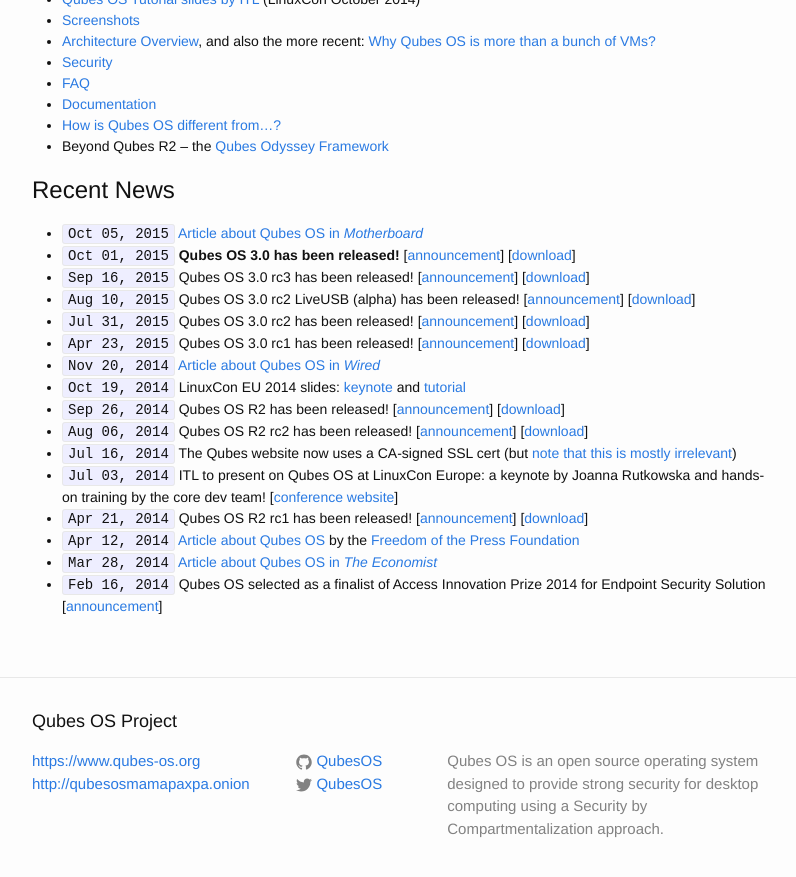
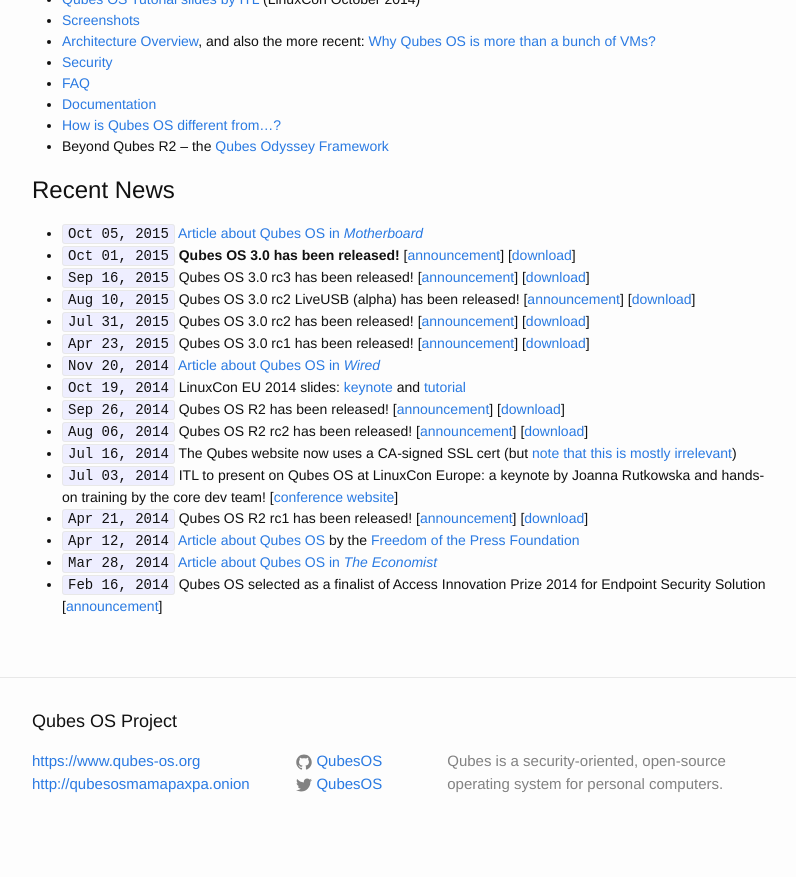
Before and after one commit to QubesOS/qubesos.github.io, a Jekyll site: the page built from pages/home.md, in a window 1280 px wide and 900 px high, scrolled down 595 px. Shown: the top 877 px of the window, without its empty margins (238-1034 px from the left). Built offline with Jekyll 4.4.1, drawn with Linux system fonts in a browser that asks for light colours; after the commit the page ends 1450 px from its top, so only the background shows below that.

Commit message:
Update description

```diff
--- a/_config.yml
+++ b/_config.yml
@@ -2,9 +2,8 @@
 title: Qubes OS Project
 #email: your-email@domain.com
 description: > # this means to ignore newlines until "baseurl:"
-  Qubes OS is an open source operating system designed to provide strong
-  security for desktop computing using a Security by Compartmentalization
-  approach.
+  Qubes is a security-oriented, open-source operating system for personal
+  computers.
 #baseurl: "" # the subpath of your site, e.g. /blog/
 #url: "https://www.qubes-os.org" # the base hostname & protocol for your site
 twitter_username: QubesOS
```
